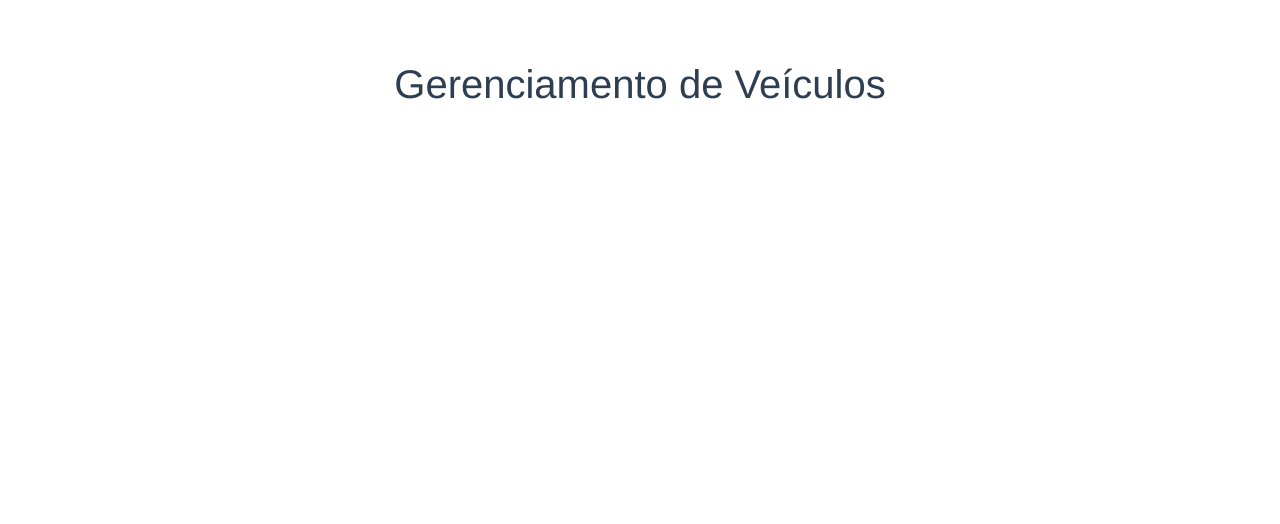
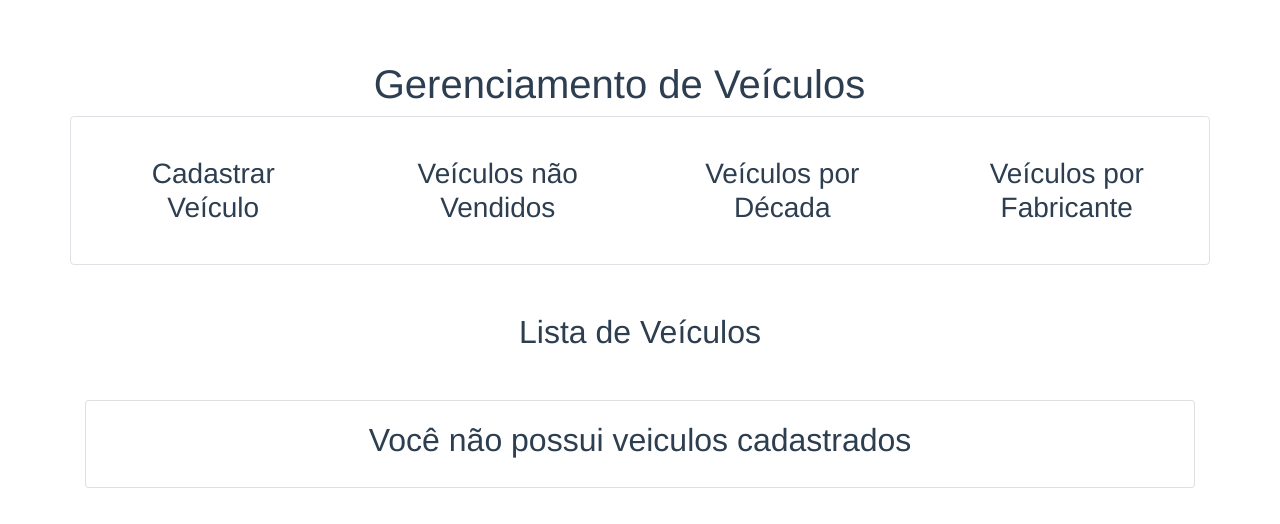
Before and after one commit to PGabriel-MB/TinnovaTeste, a Vue app in the folder ex5-frontend/: page / in a window 1280 px wide. Shown: the top 524 px of the page. Built offline with nearby package versions, Linux system fonts and the light colour scheme.

Commit message:
front-end da aplicaçao e componentes principais criados

```diff
--- a/ex5-frontend/src/App.vue
+++ b/ex5-frontend/src/App.vue
@@ -1,17 +1,22 @@
 <template>
   <div id="app">
     <div class="text-center">
-      <h1>Gerenciamento de Veículos</h1>
-      <span><i class="fas fa-car"></i></span>
+      <h1>Gerenciamento de Veículos <span><i class="fas fa-car"></i></span></h1>
     </div>
+    <Principal></Principal>
   </div>
 </template>
 
 <script>
-import "bootstrap/dist/css/bootstrap.css"
+import "bootstrap/dist/css/bootstrap.css";
+import "font-awesome/css/font-awesome.css";
+import Principal from "./components/Principal";
 
 export default {
   name: 'App',
+  components: {
+    Principal
+  }
 }
 </script>
 
--- /dev/null
+++ b/ex5-frontend/src/components/ListaDeVeiculos.vue
@@ -0,0 +1,35 @@
+<template>
+  <div>
+      <div class="text-center my-5">
+          <h2>Lista de Veículos</h2>
+      </div>
+    <div class="card">
+      <div class="card-body">
+          <ul class="list-group" v-if="veiculos.length > 0">
+              <li class="list-group-item" v-for="veiculo in veiculos" :key="veiculo._id">
+                  <div class="row">
+                      aksdasdaaklsdlasda
+                  </div>
+              </li>
+          </ul>
+          <div v-else>
+              <h2>Você não possui veiculos cadastrados</h2>
+          </div>
+      </div>
+    </div>
+  </div>
+</template>
+
+<script>
+//import ItemVeiculo from "./ItemVeiculo";
+
+export default {
+  name: "ListaDeVeiculos",
+  props: ["veiculos"],
+  //data() {
+  //  return {
+  //
+  //  };
+  //},
+};
+</script>
--- /dev/null
+++ b/ex5-frontend/src/components/Menu.vue
@@ -0,0 +1,41 @@
+<template>
+  <div class="row border rounded text-center">
+    <div class="col-md">
+      <h3>Cadastrar Veículo</h3>
+    </div>
+    <div class="col-md">
+      <h3>Veículos não Vendidos</h3>
+    </div>
+    <div class="col-md">
+      <h3>Veículos por Década</h3>
+    </div>
+    <div class="col-md">
+      <h3>Veículos por Fabricante</h3>
+    </div>
+  </div>
+</template>
+
+<script>
+export default {
+  name: 'Menu',
+
+}
+</script>
+
+<!-- Add "scoped" attribute to limit CSS to this component only -->
+<style scoped>
+h3 {
+  margin: 40px;
+}
+ul {
+  list-style-type: none;
+  padding: 0;
+}
+li {
+  display: inline-block;
+  margin: 0 10px;
+}
+a {
+  color: #42b983;
+}
+</style>
--- /dev/null
+++ b/ex5-frontend/src/components/Principal.vue
@@ -0,0 +1,32 @@
+<template>
+  <div class="container">
+      <Menu></Menu>
+      <ListaDeVeiculos :veiculos="veiculos"></ListaDeVeiculos>
+  </div>
+</template>
+
+<script>
+import Menu from "./Menu";
+import ListaDeVeiculos from "./ListaDeVeiculos";
+
+export default {
+  name: "Principal",
+  components: {
+      Menu,
+      ListaDeVeiculos
+  },
+  data() {
+    return {
+      veiculos: []
+    }
+  },
+  methods: {
+    getVeiculos() {
+
+    }
+  },
+  mounted() {
+    this.getVeiculos();
+  }
+};
+</script>
```
Also changed, not shown: ex5-frontend/src/components/HelloWorld.vue (deleted, +0 -58 lines), ex5-frontend/src/components/Veiculo.vue (added, +12 -0 lines).
